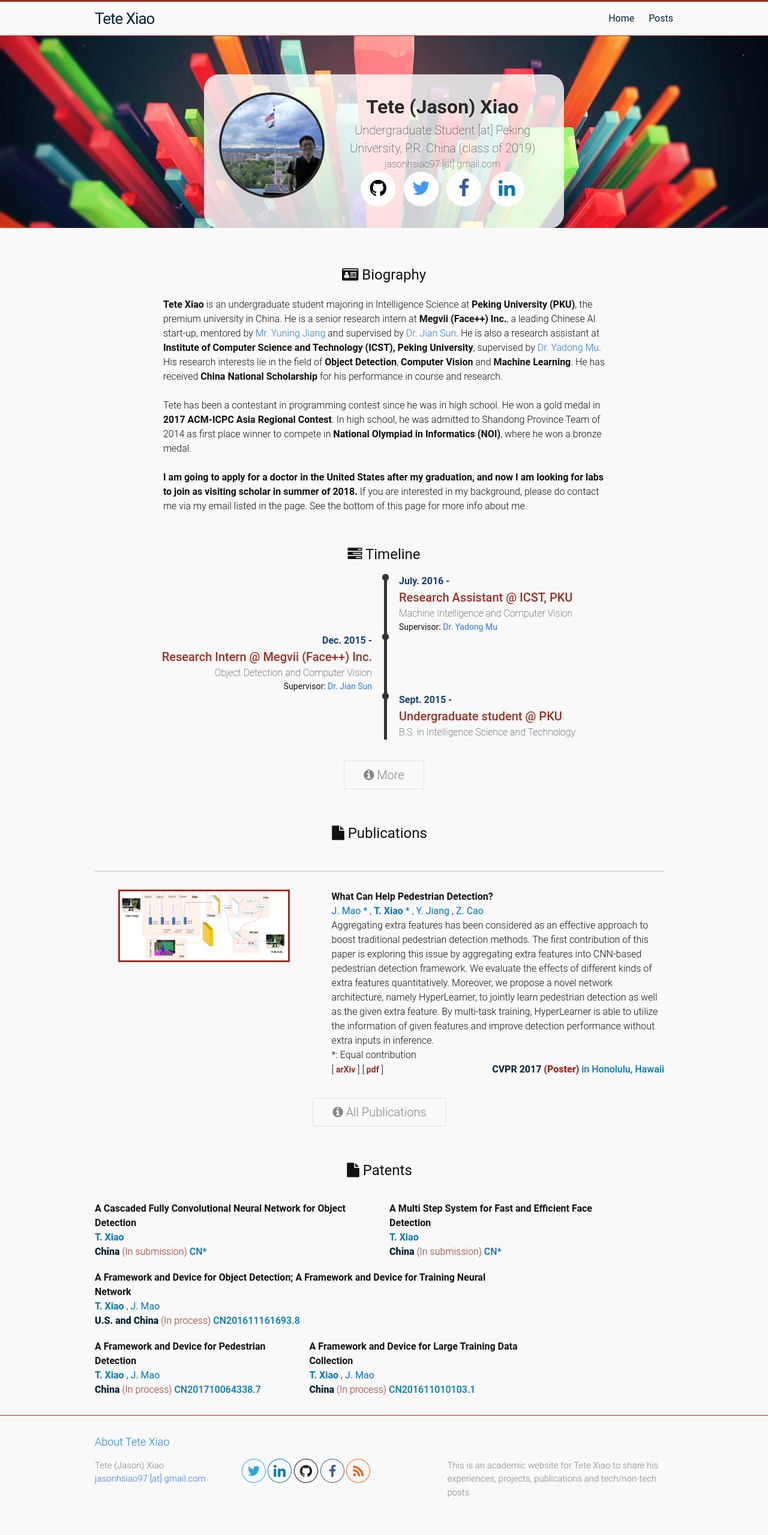
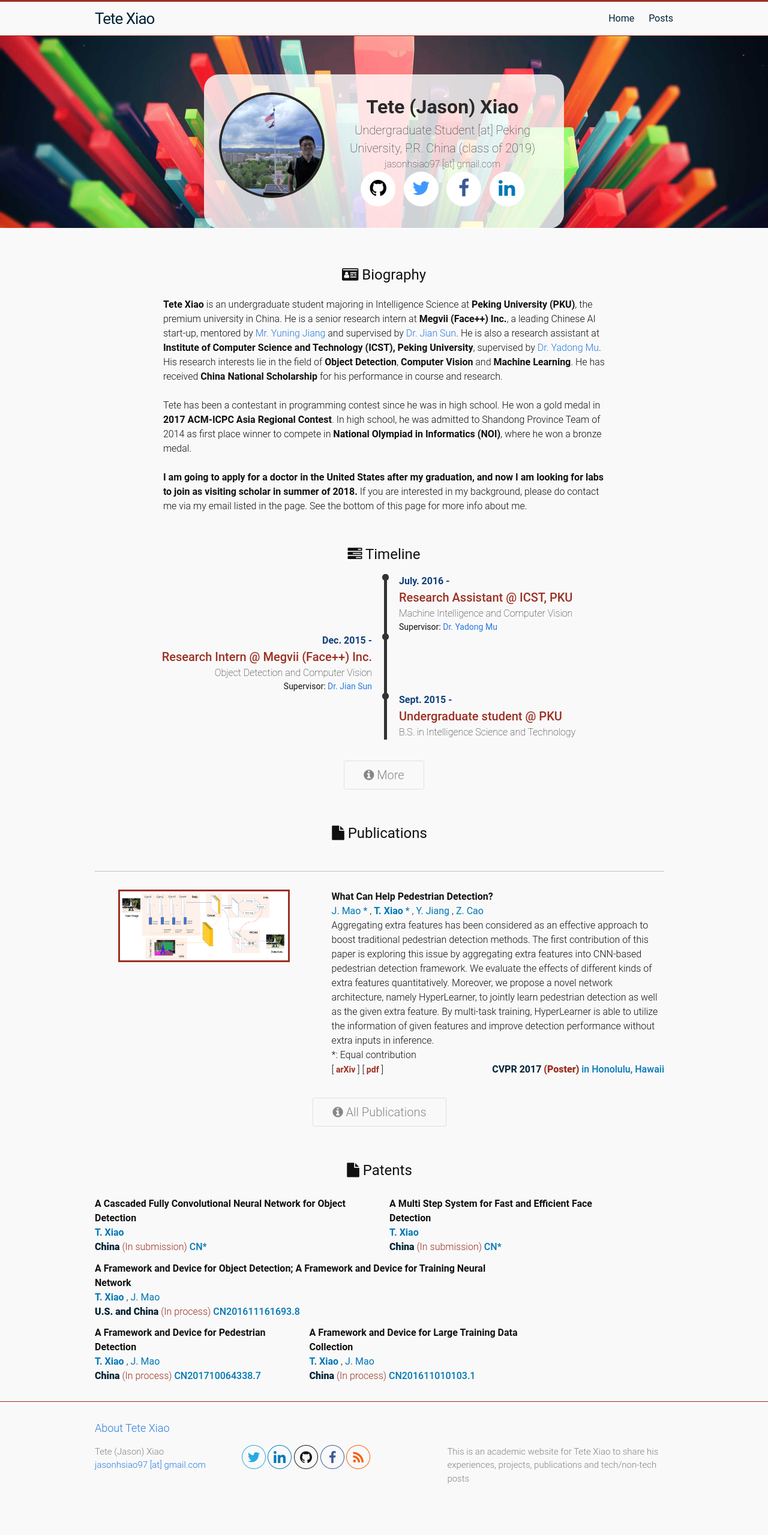
Before and after one commit to Tete-Xiao/Tete-Xiao.github.io, a Jekyll site: the page built from index.html, in a window 1280 px wide. Shown: the whole page at 60% size. Built offline with Jekyll 4.4.1, drawn with Linux system fonts in a browser that asks for light colours; after the commit the page ends 2536 px from its top, so only the background shows below that.

Commit message:
change dis

```diff
--- a/_sass/_patents.scss
+++ b/_sass/_patents.scss
@@ -13,8 +13,7 @@
 .pat {
   radius:         15px;
   float:          left !important;
-  margin-top:     0.5cm;
-  overflow:       auto;
+  margin-top:     0.3cm;
 }
 
 .pat-right {
```
